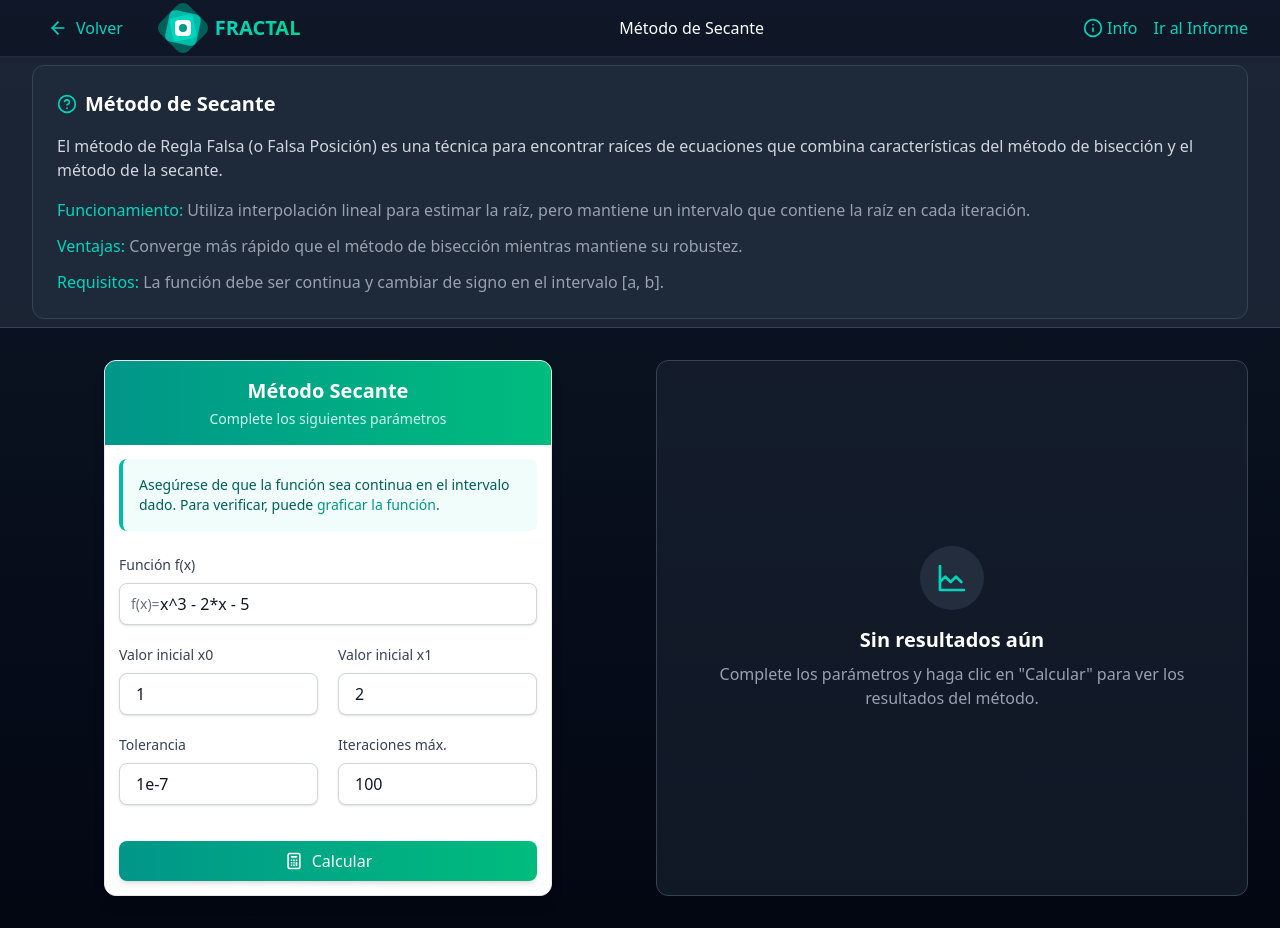
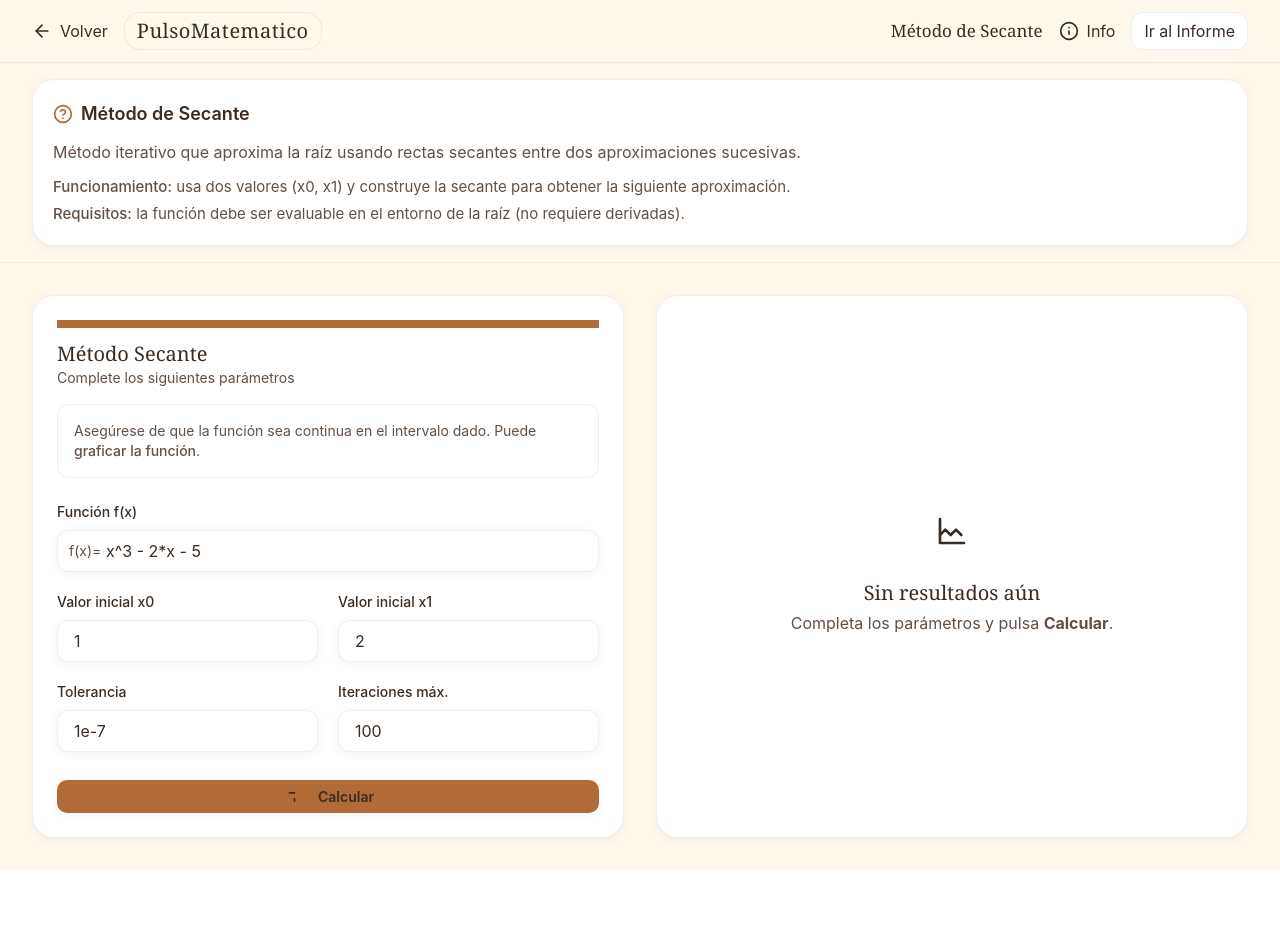
Before and after one commit to Keniatv24/Analisis-numerico-Proyecto, a React (Vite) app in the folder Frontend/: page /metodos/secante in a window 1280 px wide. Both pictures are taken after a click on the button "Info". After the commit the page ends 870 px from the top, so only its background shows below. Built offline with nearby package versions, Linux system fonts and the light colour scheme.

Commit message:
Metodo Secante realizado

```diff
--- a/Frontend/src/components/methods/secante/methodForm.jsx
+++ b/Frontend/src/components/methods/secante/methodForm.jsx
@@ -1,4 +1,4 @@
-import fractalHeader from "../../fractalHeader"
+import fractalHeader from "../../fractalHeader";
 import { useNavigate } from "react-router-dom";
 import { useCallback } from "react";
 
@@ -21,39 +21,39 @@ const methodFormTemplate = ({
 }) => {
   const navigate = useNavigate();
 
-  // Usar useCallback para evitar problemas de cierre sobre functionValue
   const handleGraphClick = useCallback(() => {
     navigate("/graficador", { state: { formula: functionValue } });
   }, [navigate, functionValue]);
 
   return (
-    <div className="max-w-md mx-auto bg-white dark:bg-gray-800 rounded-xl shadow-lg overflow-hidden border border-gray-200 dark:border-gray-700">
-      <div className="bg-gradient-to-r from-teal-600 to-emerald-500 px-6 py-4">
+    <div className="rounded-xxl border border-[var(--line)] bg-[var(--card)] shadow-soft overflow-hidden">
+      {/* Cabecera + banda cobre */}
+      <div className="px-6 py-4">
         <fractalHeader />
-        <h2 className="text-xl font-bold text-white text-center">Método {methodName}</h2>
-        <p className="text-teal-100 mt-1 text-sm text-center">Complete los siguientes parámetros</p>
+        <div className="mt-2 h-2 w-full bg-[var(--copper)] rounded-t-xxl" />
+        <h2 className="mt-3 text-xl font-editorial">Método {methodName}</h2>
+        <p className="text-[var(--ink-soft)] text-sm">Complete los siguientes parámetros</p>
       </div>
 
-      <div className="p-3.5">
-        <div className="mb-6 p-4 bg-teal-50 dark:bg-teal-900/20 rounded-lg border-l-4 border-teal-500">
-          <p className="text-sm text-teal-800 dark:text-teal-200">
-            Asegúrese de que la función sea continua en el intervalo dado. Para verificar, puede
+      <div className="px-6 pb-6">
+        <div className="mb-6 p-4 rounded-xl border border-[var(--line)] bg-[color-mix(in_olab,var(--paper)_88%,var(--copper)_12%)]/25">
+          <p className="text-sm text-[var(--ink-soft)]">
+            Asegúrese de que la función sea continua en el intervalo dado. Puede{" "}
             <span
-              className="text-teal-600 dark:text-teal-300 font-medium hover:underline cursor-pointer"
+              className="text-[var(--copper-900)] font-medium hover:underline cursor-pointer"
               onClick={handleGraphClick}
               tabIndex={0}
               role="button"
             >
-              {" "} graficar la función
-            </span>
-            .
+              graficar la función
+            </span>.
           </p>
         </div>
 
         <form onSubmit={onSubmit} className="space-y-5">
-          {/* Input de función */}
+          {/* Función */}
           <div className="space-y-2">
-            <label htmlFor="function" className="block text-sm font-medium text-gray-700 dark:text-gray-300">
+            <label htmlFor="function" className="block text-sm font-medium">
               Función f(x)
             </label>
             <div className="relative">
@@ -63,55 +63,55 @@ const methodFormTemplate = ({
                 name="function"
                 value={functionValue}
                 onChange={onFunctionChange}
-                className="w-full px-4 py-2 bg-white dark:bg-gray-700 border border-gray-300 dark:border-gray-600 rounded-lg focus:ring-2 focus:ring-teal-500 dark:focus:ring-teal-400 focus:border-teal-500 dark:focus:border-teal-400 transition-all shadow-sm text-gray-900 dark:text-white pl-10"
+                className="w-full px-4 py-2 bg-white border border-[var(--line)] rounded-xl focus:outline-none focus:ring-2 focus:ring-[var(--copper)] transition shadow-soft pl-12"
                 placeholder="x³ - 2x - 5"
                 required
               />
-              <div className="absolute inset-y-0 left-0 pl-3 flex items-center pointer-events-none">
-                <span className="text-gray-500 dark:text-gray-400 text-sm">f(x)=</span>
+              <div className="absolute inset-y-0 left-0 pl-3 grid place-items-center pointer-events-none">
+                <span className="text-[var(--ink-soft)] text-sm">f(x)=</span>
               </div>
             </div>
           </div>
 
-          {/* Grupo de inputs */}
+          {/* x0 / x1 */}
           <div className="grid grid-cols-2 gap-5">
             <div className="space-y-2">
-              <label htmlFor="extremo-a" className="block text-sm font-medium text-gray-700 dark:text-gray-300">
+              <label htmlFor="x0" className="block text-sm font-medium">
                 Valor inicial x0
               </label>
               <input
-                id="extremo-a"
+                id="x0"
                 type="number"
                 name="x0"
                 value={x0Value}
                 onChange={onAChange}
-                className="w-full px-4 py-2 bg-white dark:bg-gray-700 border border-gray-300 dark:border-gray-600 rounded-lg focus:ring-2 focus:ring-teal-500 dark:focus:ring-teal-400 focus:border-teal-500 dark:focus:border-teal-400 transition-all shadow-sm text-gray-900 dark:text-white"
+                className="w-full px-4 py-2 bg-white border border-[var(--line)] rounded-xl focus:outline-none focus:ring-2 focus:ring-[var(--copper)] transition shadow-soft"
                 step="0.1"
                 required
               />
             </div>
 
             <div className="space-y-2">
-              <label htmlFor="extremo-b" className="block text-sm font-medium text-gray-700 dark:text-gray-300">
+              <label htmlFor="x1" className="block text-sm font-medium">
                 Valor inicial x1
               </label>
               <input
-                id="extremo-b"
+                id="x1"
                 type="number"
                 name="x1"
                 value={x1Value}
                 onChange={onBChange}
-                className="w-full px-4 py-2 bg-white dark:bg-gray-700 border border-gray-300 dark:border-gray-600 rounded-lg focus:ring-2 focus:ring-teal-500 dark:focus:ring-teal-400 focus:border-teal-500 dark:focus:border-teal-400 transition-all shadow-sm text-gray-900 dark:text-white"
+                className="w-full px-4 py-2 bg-white border border-[var(--line)] rounded-xl focus:outline-none focus:ring-2 focus:ring-[var(--copper)] transition shadow-soft"
                 step="0.1"
                 required
               />
             </div>
           </div>
 
-          {/* Grupo de configuración */}
+          {/* tol / max */}
           <div className="grid grid-cols-2 gap-5">
             <div className="space-y-2">
-              <label htmlFor="tolerancia" className="block text-sm font-medium text-gray-700 dark:text-gray-300">
+              <label htmlFor="tolerancia" className="block text-sm font-medium">
                 Tolerancia
               </label>
               <input
@@ -120,7 +120,7 @@ const methodFormTemplate = ({
                 name="tol"
                 value={tolValue}
                 onChange={onTolChange}
-                className="w-full px-4 py-2 bg-white dark:bg-gray-700 border border-gray-300 dark:border-gray-600 rounded-lg focus:ring-2 focus:ring-teal-500 dark:focus:ring-teal-400 focus:border-teal-500 dark:focus:border-teal-400 transition-all shadow-sm text-gray-900 dark:text-white"
+                className="w-full px-4 py-2 bg-white border border-[var(--line)] rounded-xl focus:outline-none focus:ring-2 focus:ring-[var(--copper)] transition shadow-soft"
                 step="0.0001"
                 max="0.01"
                 required
@@ -128,7 +128,7 @@ const methodFormTemplate = ({
             </div>
 
             <div className="space-y-2">
-              <label htmlFor="max-iteraciones" className="block text-sm font-medium text-gray-700 dark:text-gray-300">
+              <label htmlFor="max-iteraciones" className="block text-sm font-medium">
                 Iteraciones máx.
               </label>
               <input
@@ -137,86 +137,42 @@ const methodFormTemplate = ({
                 name="maxCount"
                 value={maxCountValue}
                 onChange={onMaxCountChange}
-                className="w-full px-4 py-2 bg-white dark:bg-gray-700 border border-gray-300 dark:border-gray-600 rounded-lg focus:ring-2 focus:ring-teal-500 dark:focus:ring-teal-400 focus:border-teal-500 dark:focus:border-teal-400 transition-all shadow-sm text-gray-900 dark:text-white"
+                className="w-full px-4 py-2 bg-white border border-[var(--line)] rounded-xl focus:outline-none focus:ring-2 focus:ring-[var(--copper)] transition shadow-soft"
                 required
               />
             </div>
           </div>
 
-          {/* Mensaje de error */}
+          {/* Error */}
           {error && (
-            <div className="p-4 bg-red-50 dark:bg-red-900/30 rounded-lg border-l-4 border-red-500 text-red-700 dark:text-red-400">
-              <div className="flex">
-                <div className="flex-shrink-0">
-                  <svg
-                    className="h-5 w-5 text-red-500 dark:text-red-400"
-                    xmlns="http://www.w3.org/2000/svg"
-                    viewBox="0 0 20 20"
-                    fill="currentColor"
-                    aria-hidden="true"
-                  >
-                    <path
-                      fillRule="evenodd"
-                      d="M10 18a8 8 0 100-16 8 8 0 000 16zM8.707 7.293a1 1 0 00-1.414 1.414L8.586 10l-1.293 1.293a1 1 0 101.414 1.414L10 11.414l1.293 1.293a1 1 0 001.414-1.414L11.414 10l1.293-1.293a1 1 0 00-1.414-1.414L10 8.586 8.707 7.293z"
-                      clipRule="evenodd"
-                    />
-                  </svg>
-                </div>
-                <div className="ml-3">
-                  <p className="text-sm">{error}</p>
-                </div>
-              </div>
+            <div className="p-4 rounded-xl border border-[var(--line)] bg-[color-mix(in_olab,red 14%,var(--paper) 86%)]/35 text-[color-mix(in_olab,red 46%,black 54%)]">
+              <p className="text-sm">{error}</p>
             </div>
           )}
 
-          {/* Botón de envío */}
-          <div className="pt-4">
+          {/* Submit */}
+          <div className="pt-2">
             <button
               type="submit"
               disabled={isLoading}
-              className="w-full py-2 px-4 bg-gradient-to-r from-teal-600 to-emerald-500 hover:from-teal-700 hover:to-emerald-600 text-white font-medium rounded-lg shadow-md hover:shadow-lg transition-all flex justify-center items-center disabled:opacity-70 disabled:cursor-not-allowed"
+              className="w-full py-2.5 px-4 btn-copper rounded-2xl shadow-card hover:shadow-lg transition inline-flex justify-center items-center disabled:opacity-70 disabled:cursor-not-allowed"
             >
               {isLoading ? (
                 <>
-                  <svg
-                    className="animate-spin -ml-1 mr-3 h-5 w-5 text-white"
-                    xmlns="http://www.w3.org/2000/svg"
-                    fill="none"
-                    viewBox="0 0 24 24"
-                    aria-hidden="true"
-                  >
-                    <circle
-                      className="opacity-25"
-                      cx="12"
-                      cy="12"
-                      r="10"
-                      stroke="currentColor"
-                      strokeWidth="4"
-                    ></circle>
+                  <svg className="animate-spin -ml-1 mr-3 h-5 w-5" viewBox="0 0 24 24">
+                    <circle className="opacity-25" cx="12" cy="12" r="10" stroke="currentColor" strokeWidth="4" />
                     <path
                       className="opacity-75"
                       fill="currentColor"
                       d="M4 12a8 8 0 018-8V0C5.373 0 0 5.373 0 12h4zm2 5.291A7.962 7.962 0 014 12H0c0 3.042 1.135 5.824 3 7.938l3-2.647z"
-                    ></path>
+                    />
                   </svg>
                   Procesando...
                 </>
               ) : (
                 <>
-                  <svg
-                    className="w-5 h-5 mr-2"
-                    fill="none"
-                    stroke="currentColor"
-                    viewBox="0 0 24 24"
-                    xmlns="http://www.w3.org/2000/svg"
-                    aria-hidden="true"
-                  >
-                    <path
-                      strokeLinecap="round"
-                      strokeLinejoin="round"
-                      strokeWidth="2"
-                      d="M9 7h6m0 10v-3m-3 3h.01M9 17h.01M9 14h.01M12 14h.01M15 11h.01M12 11h.01M9 11h.01M7 21h10a2 2 0 002-2V5a2 2 0 00-2-2H7a2 2 0 00-2 2v14a2 2 0 002 2z"
-                    />
+                  <svg className="w-5 h-5 mr-2" fill="none" stroke="currentColor" viewBox="0 0 24 24">
+                    <path strokeLinecap="round" strokeLinejoin="round" strokeWidth="2" d="M9 7h6m0 10v-3" />
                   </svg>
                   {submitText}
                 </>
@@ -226,7 +182,7 @@ const methodFormTemplate = ({
         </form>
       </div>
     </div>
-  )
-}
+  );
+};
 
-export default methodFormTemplate
+export default methodFormTemplate;
--- a/Frontend/src/components/methods/secante/secante.jsx
+++ b/Frontend/src/components/methods/secante/secante.jsx
@@ -1,10 +1,9 @@
-import { useState } from "react"
-import { ArrowLeft, HelpCircle, Info } from "lucide-react"
-import { Link } from "react-router-dom"
-import MethodFormTemplate from "./methodForm"
-import MethodResults from "../../methods/secante/methodResults"
-import api from "../../../api/config"
-import { useNavigate } from "react-router-dom";
+import { useState } from "react";
+import { ArrowLeft, HelpCircle, Info } from "lucide-react";
+import { Link, useNavigate } from "react-router-dom";
+import MethodFormTemplate from "./methodForm";
+import MethodResults from "../../methods/secante/methodResults";
+import api from "../../../api/config";
 
 const secante = () => {
   const navigate = useNavigate();
@@ -14,97 +13,89 @@ const secante = () => {
     x1: 2,
     tol: 0.0000001,
     max_count: 100,
-  })
+  });
 
-  const [results, setResults] = useState(null)
-  const [error, setError] = useState(null)
-  const [isLoading, setIsLoading] = useState(false)
-  const [showInfo, setShowInfo] = useState(false)
+  const [results, setResults] = useState(null);
+  const [error, setError] = useState(null);
+  const [isLoading, setIsLoading] = useState(false);
+  const [showInfo, setShowInfo] = useState(false);
 
   const handleChange = (e) => {
-    const { name, value } = e.target
+    const { name, value } = e.target;
     setFormData({
       ...formData,
       [name]: value,
-    })
+    });
+  };
+
+  const handleSubmit = async (e) => {
+    e.preventDefault();
+    setError(null);
+    setIsLoading(true);
+
+    try {
+      // (Se mantiene tu validación original)
+      if (Number.parseFloat(formData.a) >= Number.parseFloat(formData.b)) {
+        throw new Error("El extremo 'a' debe ser menor que 'b'");
       }
 
-  const handleSubmit = async (e) => {
-    e.preventDefault()
-    setError(null)
-    setIsLoading(true)
-
-    try {
-      // Validaciones básicas
-      if (Number.parseFloat(formData.a) >= Number.parseFloat(formData.b)) {
-        throw new Error("El extremo 'a' debe ser menor que 'b'")
-      }
-
-      // Preparar datos para la API
       const requestData = {
         function_text: formData.function,
         x0: Number.parseFloat(formData.x0),
         x1: Number.parseFloat(formData.x1),
         tol: Number.parseFloat(formData.tol),
         max_count: Number.parseInt(formData.max_count),
-      }
+      };
 
-      api.post('calculations/secante/', requestData)
-        .then(response => {
+      api
+        .post("calculations/secante/", requestData)
+        .then((response) => {
           setResults(response.data);
-          console.log(response.data)
           setIsLoading(false);
         })
-        .catch(err => {
+        .catch((err) => {
           setError(err.message || "Ocurrió un error al calcular");
           setResults(null);
           setIsLoading(false);
         });
-
     } catch (err) {
-      setError(err.message || "Ocurrió un error al calcular")
-      setResults(null)
-      setIsLoading(false)
+      setError(err.message || "Ocurrió un error al calcular");
+      setResults(null);
+      setIsLoading(false);
     }
-  }
+  };
 
   return (
-    <div className="w-screen min-h-screen bg-gradient-to-b from-gray-900 to-gray-950">
-      {/* Header */}
-      <header className="bg-gray-900/80 border-b border-gray-800 sticky top-0 z-10">
-        <div className="max-w-7xl mx-auto px-4 sm:px-6 lg:px-8 py-2">
+    <div className="min-h-screen bg-[var(--paper)] text-[var(--ink)] font-ui">
+      {/* Header editorial */}
+      <header className="sticky top-0 z-10 bg-[var(--paper)]/90 backdrop-blur border-b border-[var(--line)]">
+        <div className="max-w-7xl mx-auto px-4 sm:px-6 lg:px-8 py-3">
           <div className="flex items-center justify-between">
-            <div className="flex items-center">
-              <Link to="/" className="px-4 flex items-center text-teal-400 hover:text-teal-300 transition-colors mr-6">
-                <ArrowLeft className="h-5 w-5 mr-2" />
+            <div className="flex items-center gap-4">
+              <Link
+                to="/"
+                className="inline-flex items-center gap-2 text-[var(--copper-800)] hover:text-[var(--copper)] transition"
+              >
+                <ArrowLeft className="h-5 w-5" />
                 <span>Volver</span>
               </Link>
-              <div className="flex items-center">
-              <div className="relative h-10 w-10 mr-3">
-                <div className="absolute inset-0 bg-teal-800 rounded-lg transform rotate-45"></div>
-                <div className="absolute inset-1 bg-teal-500 rounded-md transform rotate-12"></div>
-                <div className="absolute inset-2 bg-teal-400 rounded-sm transform -rotate-12"></div>
-                <div className="absolute inset-3 bg-white dark:bg-gray-800 rounded-sm"></div>
-                <div className="absolute inset-4 bg-teal-600 rounded-sm transform -rotate-90"></div>
-              </div>
-                <span className="text-xl font-bold bg-gradient-to-r from-teal-400 to-emerald-400 bg-clip-text text-transparent">
-                  FRACTAL
-                </span>
+              <div className="inline-flex items-center gap-2 rounded-2xl border border-[var(--line)] px-3 py-1 bg-[var(--paper)]">
+                <span className="font-editorial tracking-wide text-xl">PulsoMatematico</span>
               </div>
             </div>
-            <div className="text-white font-medium">Método de Secante</div>
+
             <div className="flex items-center gap-4">
+              <span className="text-[17px] font-editorial">Método de Secante</span>
               <button
                 onClick={() => setShowInfo(!showInfo)}
-                className="flex items-center text-teal-400 hover:text-teal-300 transition-colors"
+                className="inline-flex items-center gap-2 text-[var(--copper-800)] hover:text-[var(--copper)] transition"
               >
-                <Info className="h-5 w-5 mr-1" />
+                <Info className="h-5 w-5" />
                 <span>Info</span>
               </button>
-
               <button
                 onClick={() => navigate("/informe")}
-              className="flex items-center text-teal-400 hover:text-teal-300 transition-colors"
+                className="book-link inline-flex items-center rounded-xl border border-[var(--line)] px-3 py-1.5 bg-[var(--card)] hover:shadow-soft transition"
               >
                 Ir al Informe
               </button>
@@ -113,42 +104,37 @@ const secante = () => {
         </div>
       </header>
 
-      {/* Info Panel */}
+      {/* Panel informativo */}
       {showInfo && (
-        <div className="bg-gray-800/80 border-b border-gray-700 py-2">
-          <div className="max-w-7xl mx-auto px-4 sm:px-6 lg:px-8">
-            <div className="bg-gray-800 rounded-xl p-6 border border-gray-700">
-              <h3 className="text-xl font-bold text-white mb-4 flex items-center">
-                <HelpCircle className="h-5 w-5 mr-2 text-teal-400" />
+        <div className="border-b border-[var(--line)]">
+          <div className="max-w-7xl mx-auto px-4 sm:px-6 lg:px-8 py-4">
+            <div className="rounded-xxl border border-[var(--line)] bg-[var(--card)] p-5 shadow-soft">
+              <h3 className="text-lg font-semibold flex items-center gap-2">
+                <HelpCircle className="h-5 w-5 text-[var(--copper)]" />
                 Método de Secante
               </h3>
-              <p className="text-gray-300 mb-4">
-                El método de Regla Falsa (o Falsa Posición) es una técnica para encontrar raíces de ecuaciones que
-                combina características del método de bisección y el método de la secante.
+              <p className="mt-3 text-[var(--ink-soft)]">
+                Método iterativo que aproxima la raíz usando rectas secantes entre dos aproximaciones sucesivas.
               </p>
-              <div className="space-y-3 text-gray-400">
-                <p>
-                  <span className="font-medium text-teal-400">Funcionamiento:</span> Utiliza interpolación lineal para
-                  estimar la raíz, pero mantiene un intervalo que contiene la raíz en cada iteración.
-                </p>
-                <p>
-                  <span className="font-medium text-teal-400">Ventajas:</span> Converge más rápido que el método de
-                  bisección mientras mantiene su robustez.
-                </p>
-                <p>
-                  <span className="font-medium text-teal-400">Requisitos:</span> La función debe ser continua y cambiar
-                  de signo en el intervalo [a, b].
-                </p>
-              </div>
+              <ul className="mt-3 space-y-1 text-[var(--ink-soft)] text-[15px]">
+                <li>
+                  <span className="font-medium text-[var(--copper-800)]">Funcionamiento:</span> usa dos valores (x0, x1)
+                  y construye la secante para obtener la siguiente aproximación.
+                </li>
+                <li>
+                  <span className="font-medium text-[var(--copper-800)]">Requisitos:</span> la función debe ser evaluable
+                  en el entorno de la raíz (no requiere derivadas).
+                </li>
+              </ul>
             </div>
           </div>
         </div>
       )}
 
+      {/* Contenido */}
       <main className="py-8 px-4 sm:px-6 lg:px-8">
-        <div className="max-w-7xl mx-auto">
-          <div className="grid grid-cols-1 lg:grid-cols-2 gap-8">
-            {/* Form Section */}
+        <div className="max-w-7xl mx-auto grid grid-cols-1 lg:grid-cols-2 gap-8">
+          {/* Formulario */}
           <div>
             <MethodFormTemplate
               functionValue={formData.function}
@@ -169,13 +155,13 @@ const secante = () => {
             />
           </div>
 
-            {/* Results Section */}
+          {/* Resultados */}
           <div>
             {results ? (
               <MethodResults results={results} methodName="Secante" functionText={formData.function} />
             ) : (
-                <div className="bg-gray-800/50 rounded-xl border border-gray-700 p-8 flex flex-col items-center justify-center h-full">
-                  <div className="h-16 w-16 rounded-full bg-gray-700/50 flex items-center justify-center mb-4">
+              <div className="rounded-xxl border border-[var(--line)] bg-[var(--card)] p-8 flex flex-col items-center justify-center h-full shadow-soft">
+                <div className="h-16 w-16 rounded-full bg-[var(--copper-100)] grid place-items-center mb-4">
                   <svg
                     xmlns="http://www.w3.org/2000/svg"
                     viewBox="0 0 24 24"
@@ -184,24 +170,23 @@ const secante = () => {
                     strokeWidth="2"
                     strokeLinecap="round"
                     strokeLinejoin="round"
-                      className="h-8 w-8 text-teal-400"
+                    className="h-8 w-8 text-[var(--copper-800)]"
                   >
                     <path d="M3 3v18h18" />
                     <path d="M3 15l4-4 4 4 4-4 4 4" />
                   </svg>
                 </div>
-                  <h3 className="text-xl font-bold text-white mb-2">Sin resultados aún</h3>
-                  <p className="text-gray-400 text-center">
-                    Complete los parámetros y haga clic en "Calcular" para ver los resultados del método.
+                <h3 className="text-xl font-editorial mb-1">Sin resultados aún</h3>
+                <p className="text-[var(--ink-soft)] text-center">
+                  Completa los parámetros y pulsa <strong>Calcular</strong>.
                 </p>
               </div>
             )}
           </div>
         </div>
-        </div>
       </main>
     </div>
-  )
-}
+  );
+};
 
-export default secante
+export default secante;
```
Also changed, not shown: Frontend/src/components/methods/secante/methodResults.jsx (+39 -39 lines). Lines whose indentation alone changed are shown as unchanged.
